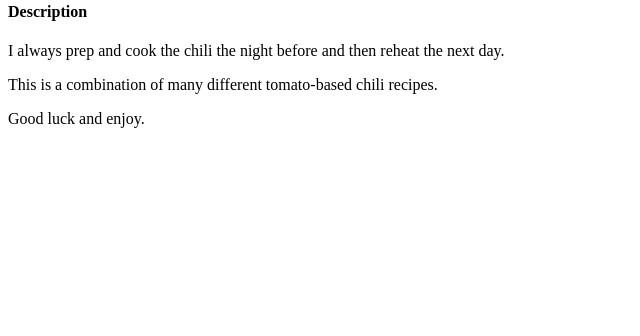
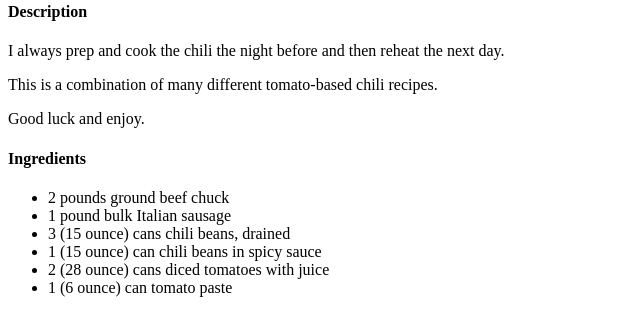
Before and after one commit to AustinListerud/odin-recipes, a plain HTML site: page recipes/chili.html in a window 1280 px wide. Shown: the part 402-738 px from the top of the page, without its empty margins (0-640 px from the left). Drawn offline with Linux system fonts and the light colour scheme.

Commit message:
Add ingredients

```diff
--- a/recipes/chili.html
+++ b/recipes/chili.html
@@ -14,5 +14,14 @@
     <p>I always prep and cook the chili the night before and then reheat the next day.</p>
     <p>This is a combination of many different tomato-based chili recipes.</p>
     <p>Good luck and enjoy.</p>
+    <h4>Ingredients</h4>
+    <ul>
+        <li>2 pounds ground beef chuck </li>
+        <li>1 pound bulk Italian sausage </li>
+        <li>3 (15 ounce) cans chili beans, drained </li>
+        <li>1 (15 ounce) can chili beans in spicy sauce </li>
+        <li>2 (28 ounce) cans diced tomatoes with juice </li>
+        <li>1 (6 ounce) can tomato paste </li>
+    </ul>
 </body>
 </html>
```
